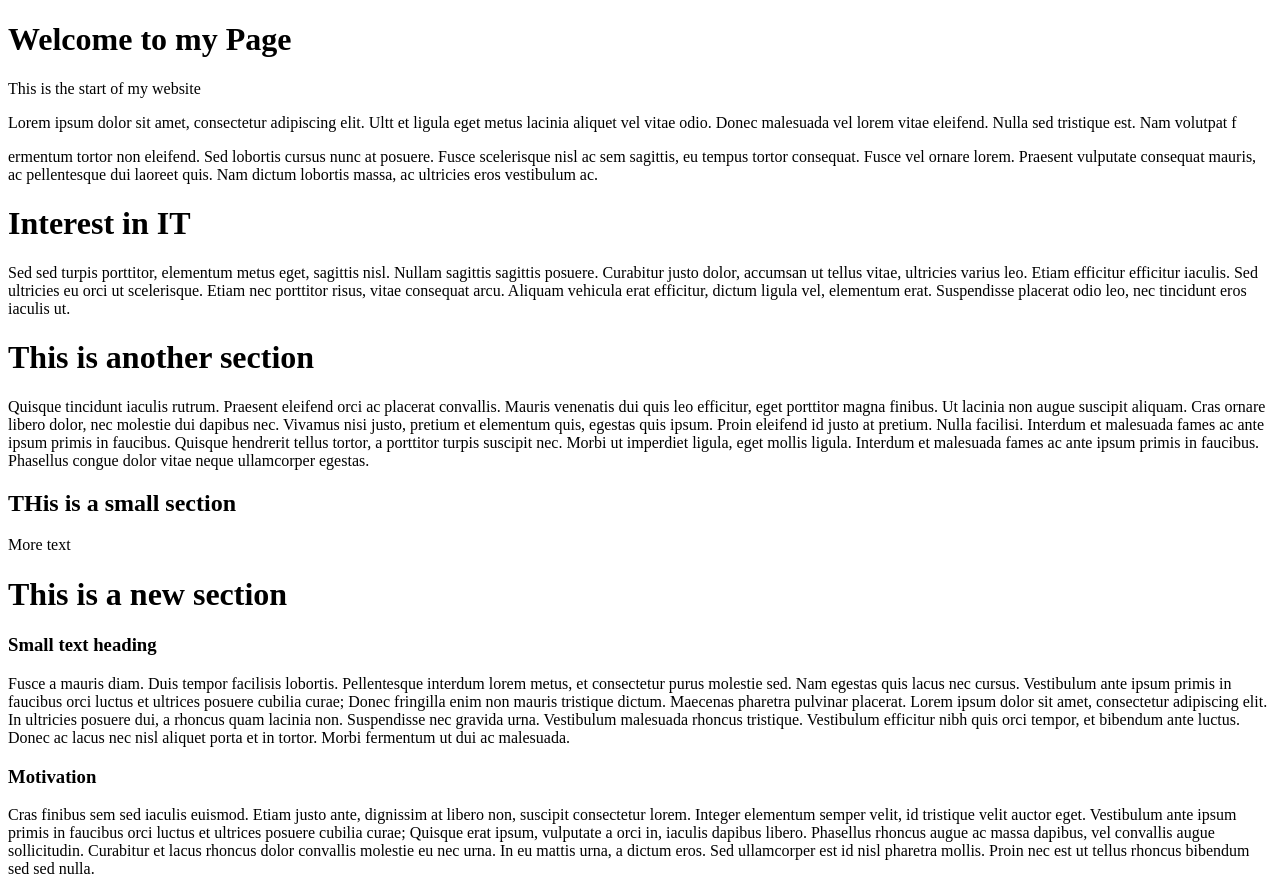
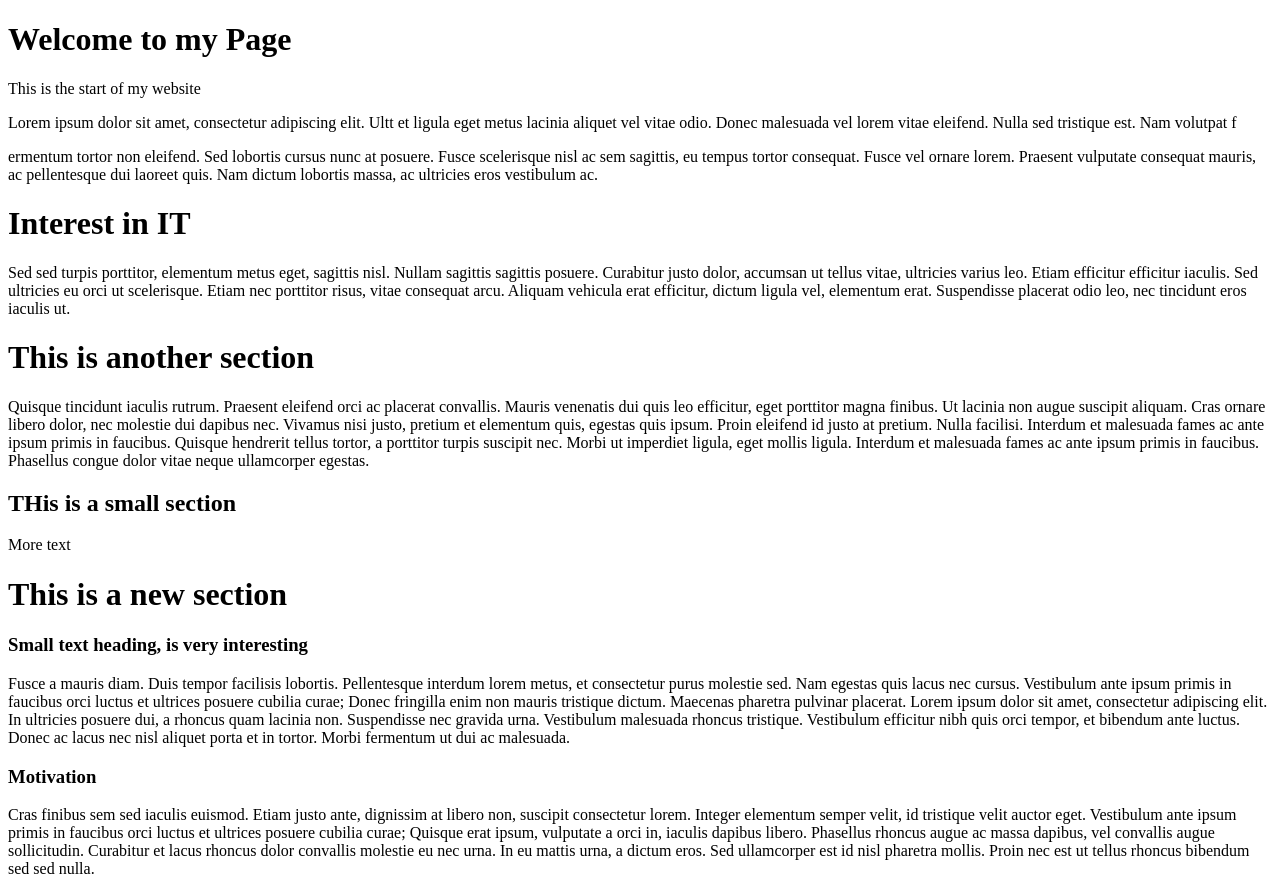
Before and after one commit to emre-erdogan-student/hello-world, a plain HTML site: page index.html in a window 1280 px wide. Drawn offline with Linux system fonts and the light colour scheme.

Commit message:
Update index.html

```diff
--- a/index.html
+++ b/index.html
@@ -29,7 +29,7 @@
 
     <h1>This is a new section</h1>
 
-    <h3>Small text heading</h3>
+    <h3>Small text heading, is very interesting</h3>
 
     <p>Fusce a mauris diam. Duis tempor facilisis lobortis. Pellentesque interdum lorem metus, et consectetur purus molestie sed. Nam egestas quis lacus nec cursus. Vestibulum ante ipsum primis in faucibus orci luctus et ultrices posuere cubilia curae; Donec fringilla enim non mauris tristique dictum. Maecenas pharetra pulvinar placerat. Lorem ipsum dolor sit amet, consectetur adipiscing elit. In ultricies posuere dui, a rhoncus quam lacinia non. Suspendisse nec gravida urna. Vestibulum malesuada rhoncus tristique. Vestibulum efficitur nibh quis orci tempor, et bibendum ante luctus. Donec ac lacus nec nisl aliquet porta et in tortor. Morbi fermentum ut dui ac malesuada.</p>
 
```
